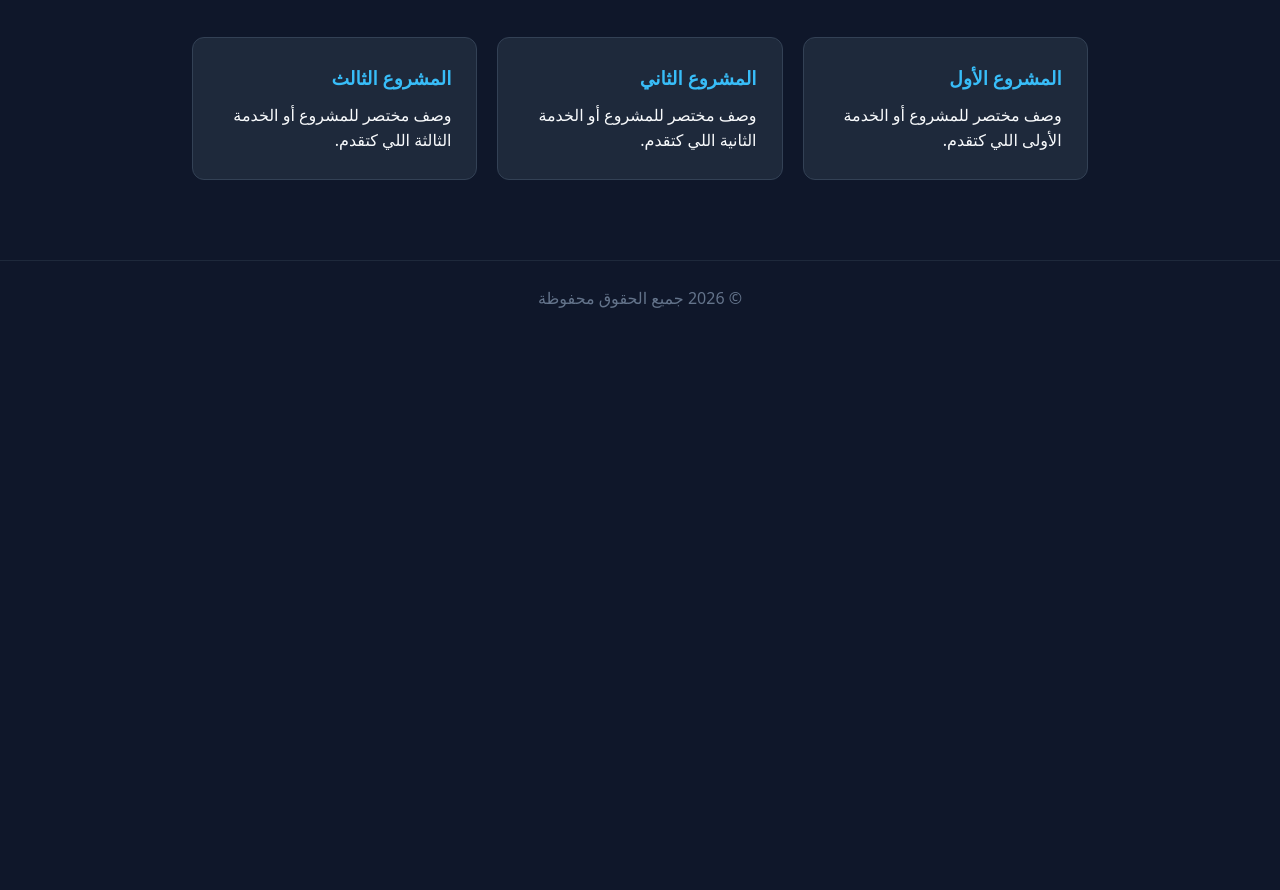
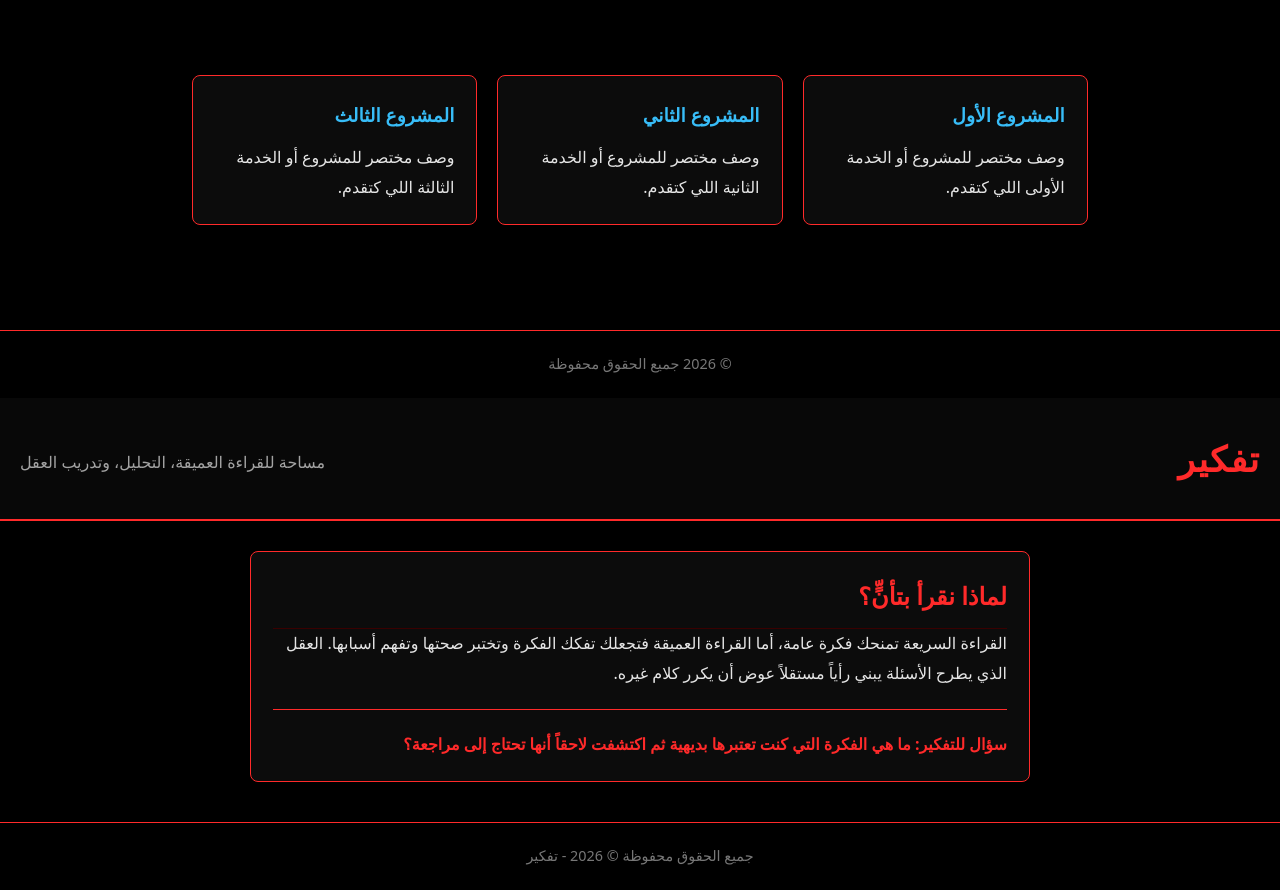
Before and after one commit to tafkir-netizen/Public, a plain HTML site: page index.html in a window 1280 px wide. Shown: the part 447-1337 px from the top of the page. Before the commit the page ends 800 px from the top, so only its background shows below. Drawn offline with Linux system fonts and the light colour scheme.

Commit message:
Update index.html

```diff
--- a/index.html
+++ b/index.html
@@ -104,3 +104,123 @@
     }
   });
     </script>
+    <!DOCTYPE html>
+<html lang="ar" dir="rtl">
+<head>
+    <meta charset="UTF-8">
+    <meta name="viewport" content="width=device-width, initial-scale=1.0">
+    <title>تفكير - القراءة والمنطق</title>
+    <style>
+        body {
+            background-color: #000000;
+            color: #e5e5e5;
+            font-family: system-ui, -apple-system, sans-serif;
+            margin: 0;
+            padding: 0;
+            line-height: 1.85;
+            user-select: none;
+            -webkit-user-select: none;
+        }
+
+        header {
+            background-color: #080808;
+            padding: 28px 20px;
+            text-align: center;
+            border-bottom: 2px solid #ff2a2a;
+        }
+
+        header h1 {
+            color: #ff2a2a;
+            margin: 0;
+            font-size: 2.2rem;
+            letter-spacing: 1px;
+        }
+
+        header p {
+            color: #a3a3a3;
+            margin-top: 8px;
+            font-size: 1rem;
+        }
+
+        .container {
+            max-width: 820px;
+            margin: 30px auto;
+            padding: 0 20px;
+        }
+
+        .card {
+            background-color: #0c0c0c;
+            border: 1px solid #ff2a2a;
+            border-radius: 8px;
+            padding: 22px;
+            margin-bottom: 25px;
+        }
+
+        .card h2 {
+            color: #ff2a2a;
+            margin-top: 0;
+            border-bottom: 1px solid #3a0000;
+            padding-bottom: 10px;
+        }
+
+        .line-red {
+            border: 0;
+            height: 1px;
+            background-color: #ff2a2a;
+            margin: 20px 0;
+        }
+
+        .prompt-box {
+            color: #ff2a2a;
+            font-weight: bold;
+        }
+
+        footer {
+            text-align: center;
+            padding: 20px;
+            border-top: 1px solid #ff2a2a;
+            color: #777777;
+            font-size: 0.9rem;
+            margin-top: 40px;
+        }
+    </style>
+</head>
+<body>
+
+    <header>
+        <h1>تفكير</h1>
+        <p>مساحة للقراءة العميقة، التحليل، وتدريب العقل</p>
+    </header>
+
+    <main class="container">
+        <section class="card">
+            <h2>لماذا نقرأ بتأنٍّ؟</h2>
+            <p>
+                القراءة السريعة تمنحك فكرة عامة، أما القراءة العميقة فتجعلك تفكك الفكرة وتختبر صحتها وتفهم أسبابها. العقل الذي يطرح الأسئلة يبني رأياً مستقلاً عوض أن يكرر كلام غيره.
+            </p>
+            <hr class="line-red">
+            <p class="prompt-box">سؤال للتفكير: ما هي الفكرة التي كنت تعتبرها بديهية ثم اكتشفت لاحقاً أنها تحتاج إلى مراجعة؟</p>
+        </section>
+    </main>
+
+    <footer>
+        جميع الحقوق محفوظة &copy; 2026 - تفكير
+    </footer>
+
+    <script>
+        document.addEventListener('contextmenu', function(e) {
+            e.preventDefault();
+        });
+
+        document.addEventListener('keydown', function(e) {
+            if (e.ctrlKey && ['c', 'u', 's', 'p'].includes(e.key.toLowerCase())) {
+                e.preventDefault();
+            }
+            if (e.key === 'F12' || (e.ctrlKey && e.shiftKey && e.key.toLowerCase() === 'i')) {
+                e.preventDefault();
+            }
+        });
+    </script>
+
+</body>
+</html>
```
